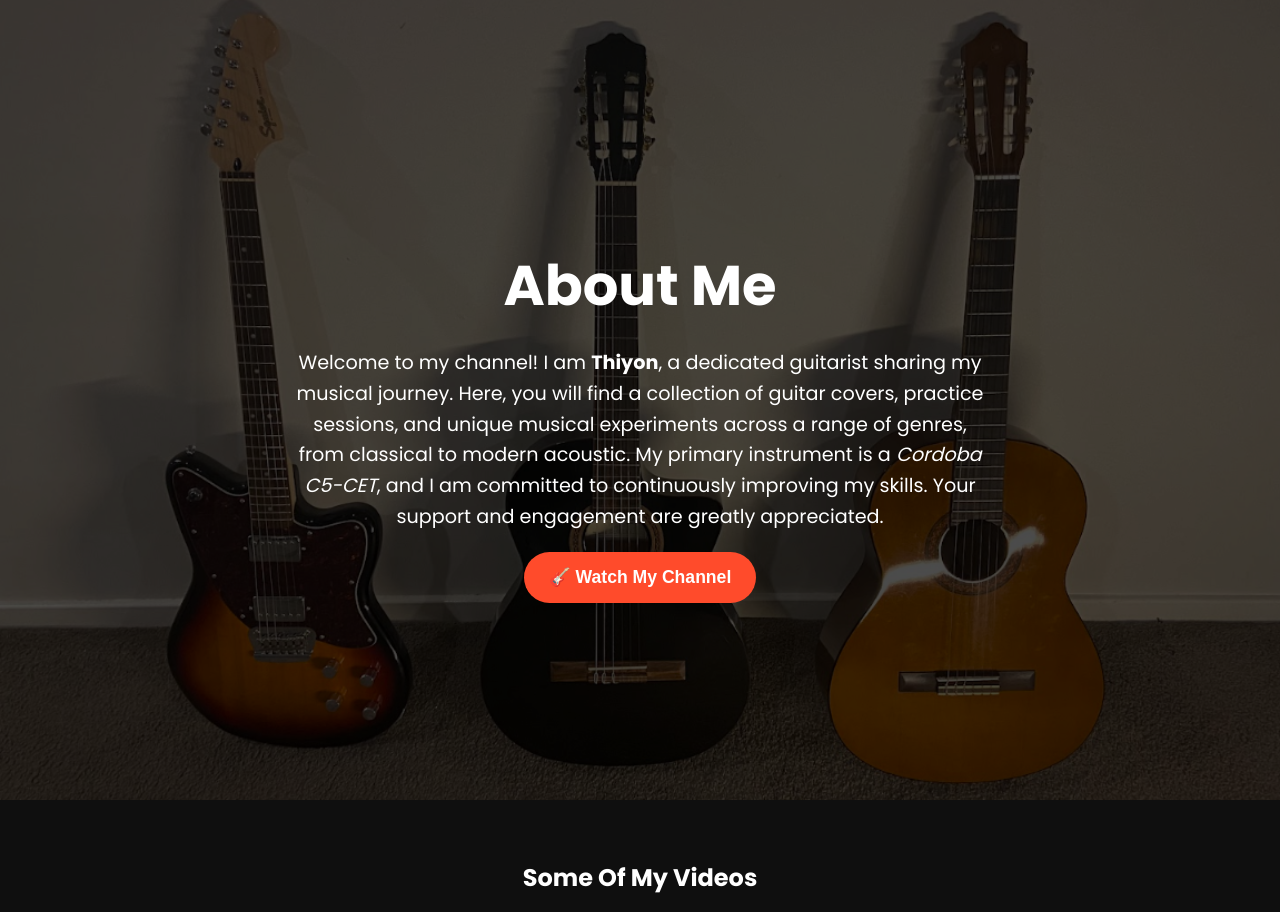
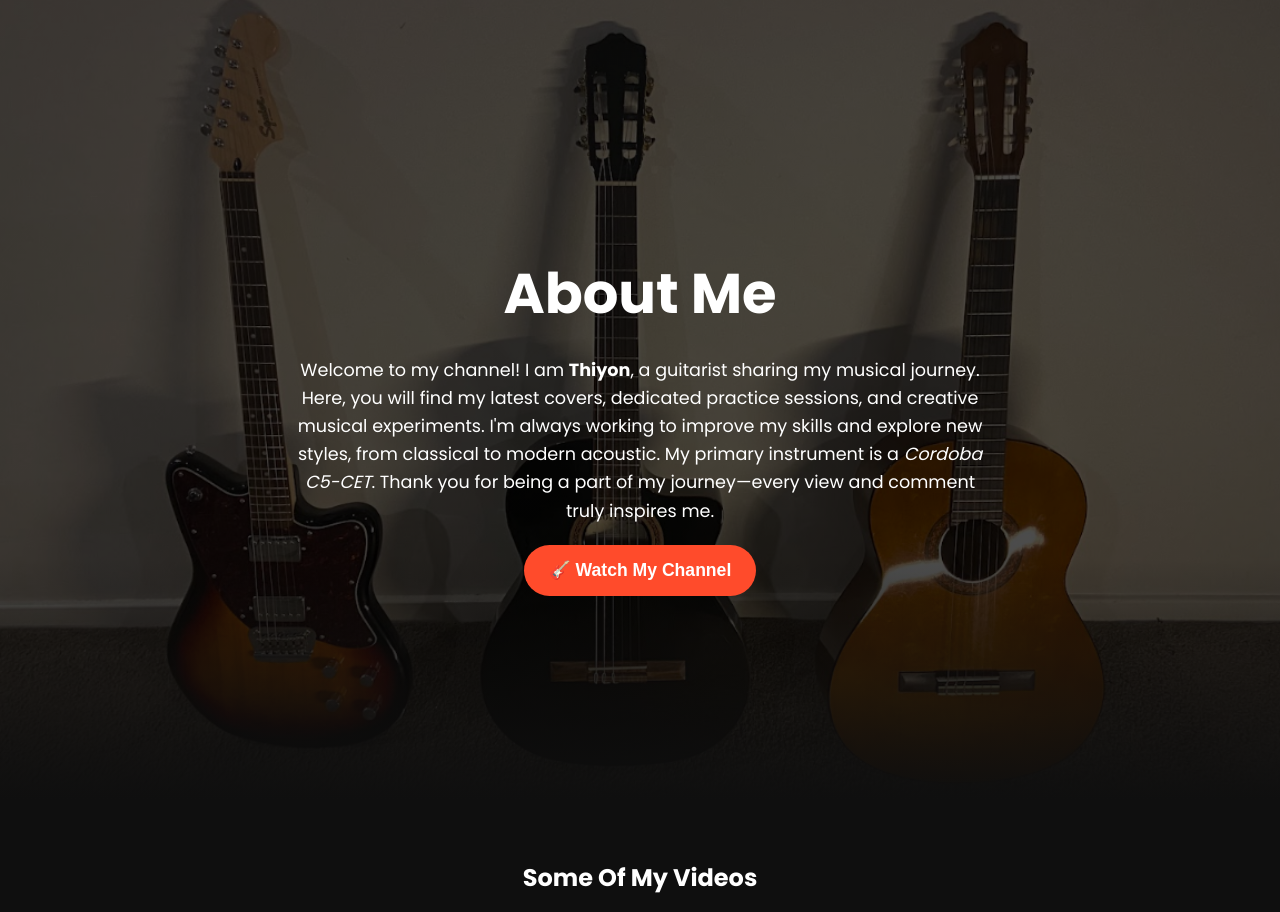
Before and after one commit to Thiyon/thiyon.github.io, a plain HTML site: page index.html in a window 1280 px wide. Shown: the top 912 px of the page. Drawn offline with Linux system fonts and the light colour scheme; grey boxes are pictures that could not be loaded.

Commit message:
Update index.html

```diff
--- a/index.html
+++ b/index.html
@@ -22,10 +22,10 @@
             opacity: 1;
         }
 
-        /* Top section with static background + parallax effect */
+        /* Top section with static background + fade effect */
         .about {
             position: relative;
-            background: url('guitar-bg.jpg') center center no-repeat fixed; /* Key change: added 'fixed' */
+            background: url('guitar-bg.jpg') center center no-repeat fixed;
             background-size: cover;
             text-align: center;
             color: white;
@@ -43,14 +43,13 @@
             left: 0;
             right: 0;
             bottom: 0;
-            background: rgba(0, 0, 0, 0.7);
+            background: linear-gradient(to bottom, rgba(0, 0, 0, 0.7) 70%, #0f0f0f 100%); /* Key change: Fading gradient */
             z-index: 0;
         }
         .about-content {
             position: relative;
             z-index: 1;
             padding: 80px 20px;
-            /* Animation for the content */
             opacity: 0;
             transform: translateY(20px);
             transition: opacity 0.8s ease-out, transform 0.8s ease-out;
@@ -64,10 +63,10 @@
             font-weight: 700;
             margin-bottom: 20px;
         }
-        .about p {
+        .about-content p {
+            font-size: clamp(1em, 2vw, 1.1em); /* Key change: Smaller font size for paragraph */
             max-width: 700px;
             margin: auto;
-            font-size: clamp(1em, 2.5vw, 1.2em);
             line-height: 1.6;
         }
         .about button {
@@ -123,7 +122,7 @@
     <section class="about">
         <div class="about-content">
             <h2>About Me</h2>
-            <p>Welcome to my channel! I am <strong>Thiyon</strong>, a dedicated guitarist sharing my musical journey. Here, you will find a collection of guitar covers, practice sessions, and unique musical experiments across a range of genres, from classical to modern acoustic. My primary instrument is a <em>Cordoba C5-CET</em>, and I am committed to continuously improving my skills. Your support and engagement are greatly appreciated.</p>
+            <p>Welcome to my channel! I am <strong>Thiyon</strong>, a guitarist sharing my musical journey. Here, you will find my latest covers, dedicated practice sessions, and creative musical experiments. I'm always working to improve my skills and explore new styles, from classical to modern acoustic. My primary instrument is a <em>Cordoba C5-CET</em>. Thank you for being a part of my journey—every view and comment truly inspires me.</p>
             <a href="https://www.youtube.com/@thiyon" target="_blank">
                 <button>🎸 Watch My Channel</button>
             </a>
```
